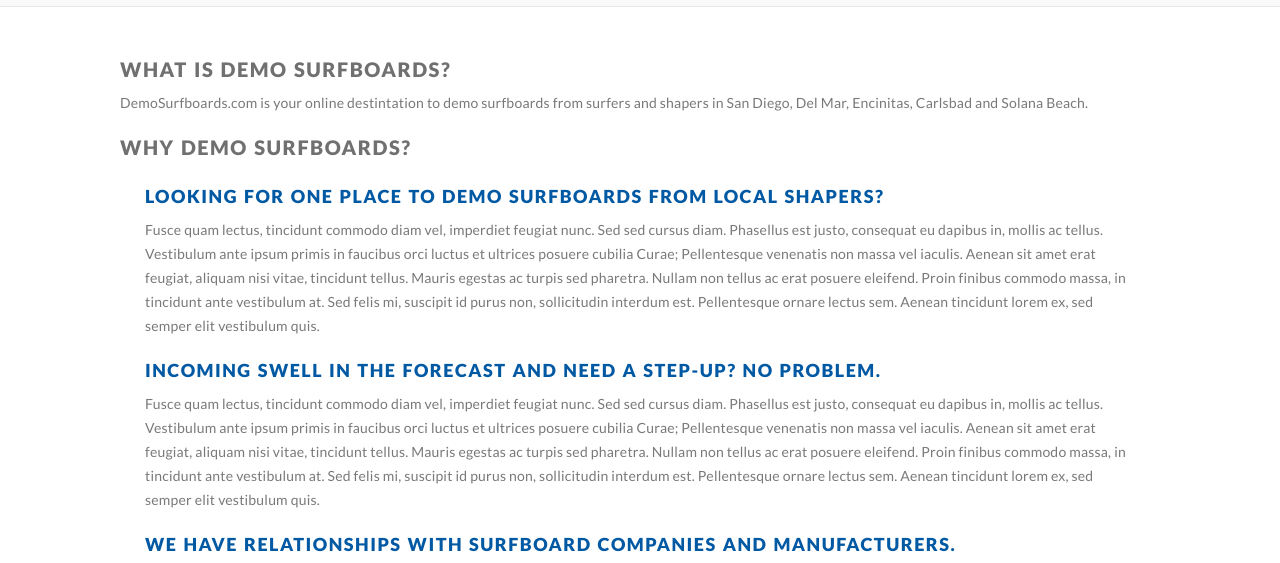
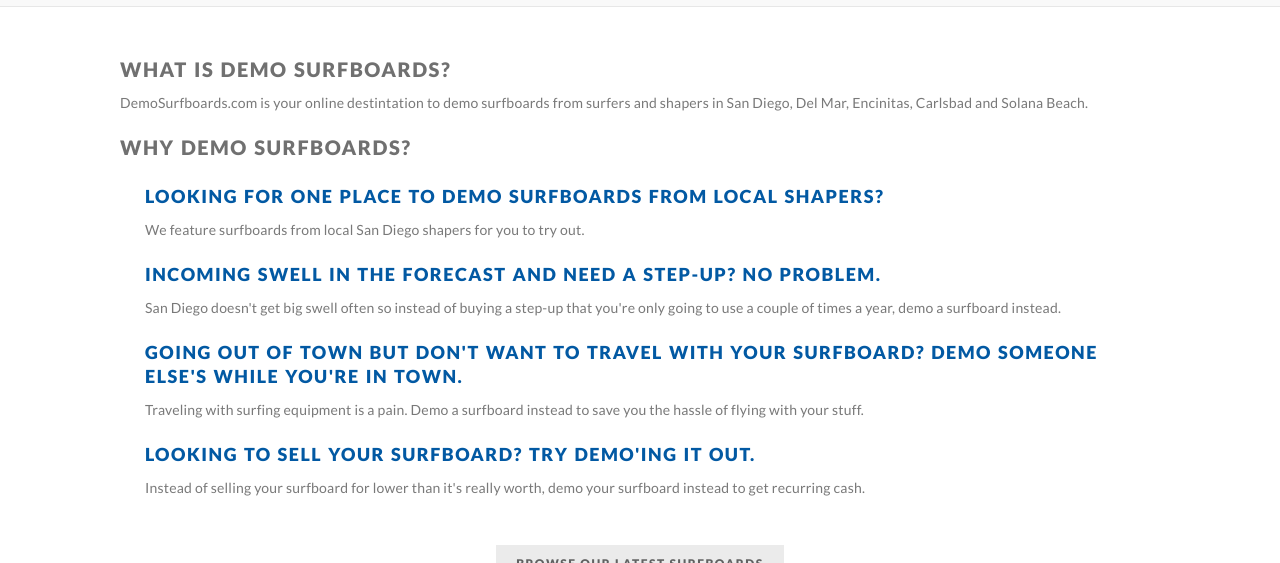
Before and after one commit to mbeezy/demo, a plain HTML site: page about.html in a window 1280 px wide. Shown: the part 228-791 px from the top of the page. Drawn offline with Linux system fonts and the light colour scheme.

Commit message:
Content changes

```diff
--- a/about.html
+++ b/about.html
@@ -82,11 +82,13 @@
         <h2>Why Demo Surfboards?</h2>
             <div class="why-ds">
             <h3>Looking for one place to demo surfboards from local shapers?</h3>
-            <p>Fusce quam lectus, tincidunt commodo diam vel, imperdiet feugiat nunc. Sed sed cursus diam. Phasellus est justo, consequat eu dapibus in, mollis ac tellus. Vestibulum ante ipsum primis in faucibus orci luctus et ultrices posuere cubilia Curae; Pellentesque venenatis non massa vel iaculis. Aenean sit amet erat feugiat, aliquam nisi vitae, tincidunt tellus. Mauris egestas ac turpis sed pharetra. Nullam non tellus ac erat posuere eleifend. Proin finibus commodo massa, in tincidunt ante vestibulum at. Sed felis mi, suscipit id purus non, sollicitudin interdum est. Pellentesque ornare lectus sem. Aenean tincidunt lorem ex, sed semper elit vestibulum quis.</p>
+              <p>We feature surfboards from local San Diego shapers for you to try out.</p>
             <h3>Incoming swell in the forecast and need a step-up? No problem.</h3>
-            <p>Fusce quam lectus, tincidunt commodo diam vel, imperdiet feugiat nunc. Sed sed cursus diam. Phasellus est justo, consequat eu dapibus in, mollis ac tellus. Vestibulum ante ipsum primis in faucibus orci luctus et ultrices posuere cubilia Curae; Pellentesque venenatis non massa vel iaculis. Aenean sit amet erat feugiat, aliquam nisi vitae, tincidunt tellus. Mauris egestas ac turpis sed pharetra. Nullam non tellus ac erat posuere eleifend. Proin finibus commodo massa, in tincidunt ante vestibulum at. Sed felis mi, suscipit id purus non, sollicitudin interdum est. Pellentesque ornare lectus sem. Aenean tincidunt lorem ex, sed semper elit vestibulum quis.</p>
-            <h3>We have relationships with surfboard companies and manufacturers.</h3>
-            <p>Fusce quam lectus, tincidunt commodo diam vel, imperdiet feugiat nunc. Sed sed cursus diam. Phasellus est justo, consequat eu dapibus in, mollis ac tellus. Vestibulum ante ipsum primis in faucibus orci luctus et ultrices posuere cubilia Curae; Pellentesque venenatis non massa vel iaculis. Aenean sit amet erat feugiat, aliquam nisi vitae, tincidunt tellus. Mauris egestas ac turpis sed pharetra. Nullam non tellus ac erat posuere eleifend. Proin finibus commodo massa, in tincidunt ante vestibulum at. Sed felis mi, suscipit id purus non, sollicitudin interdum est. Pellentesque ornare lectus sem. Aenean tincidunt lorem ex, sed semper elit vestibulum quis.</p>
+              <p>San Diego doesn't get big swell often so instead of buying a step-up that you're only going to use a couple of times a year, demo a surfboard instead.</p>
+            <h3>Going out of town but don't want to travel with your surfboard? Demo someone else's while you're in town.</h3>
+              <p>Traveling with surfing equipment is a pain.  Demo a surfboard instead to save you the hassle of flying with your stuff.</p>
+            <h3>Looking to sell your surfboard? Try demo'ing it out.</h3>
+              <p>Instead of selling your surfboard for lower than it's really worth, demo your surfboard instead to get recurring cash.</p>
             </div>
       <div class="clear"></div>
 
```
